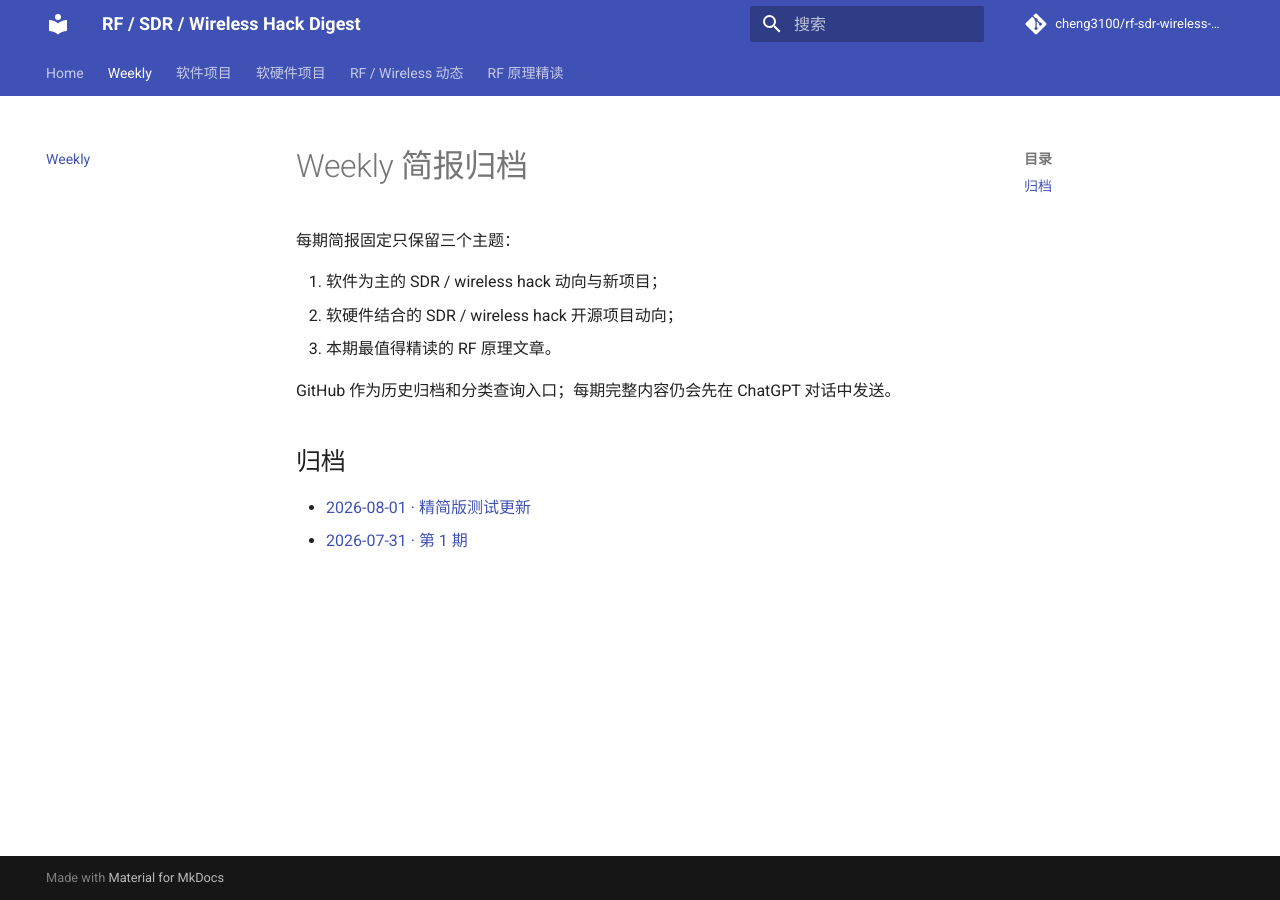
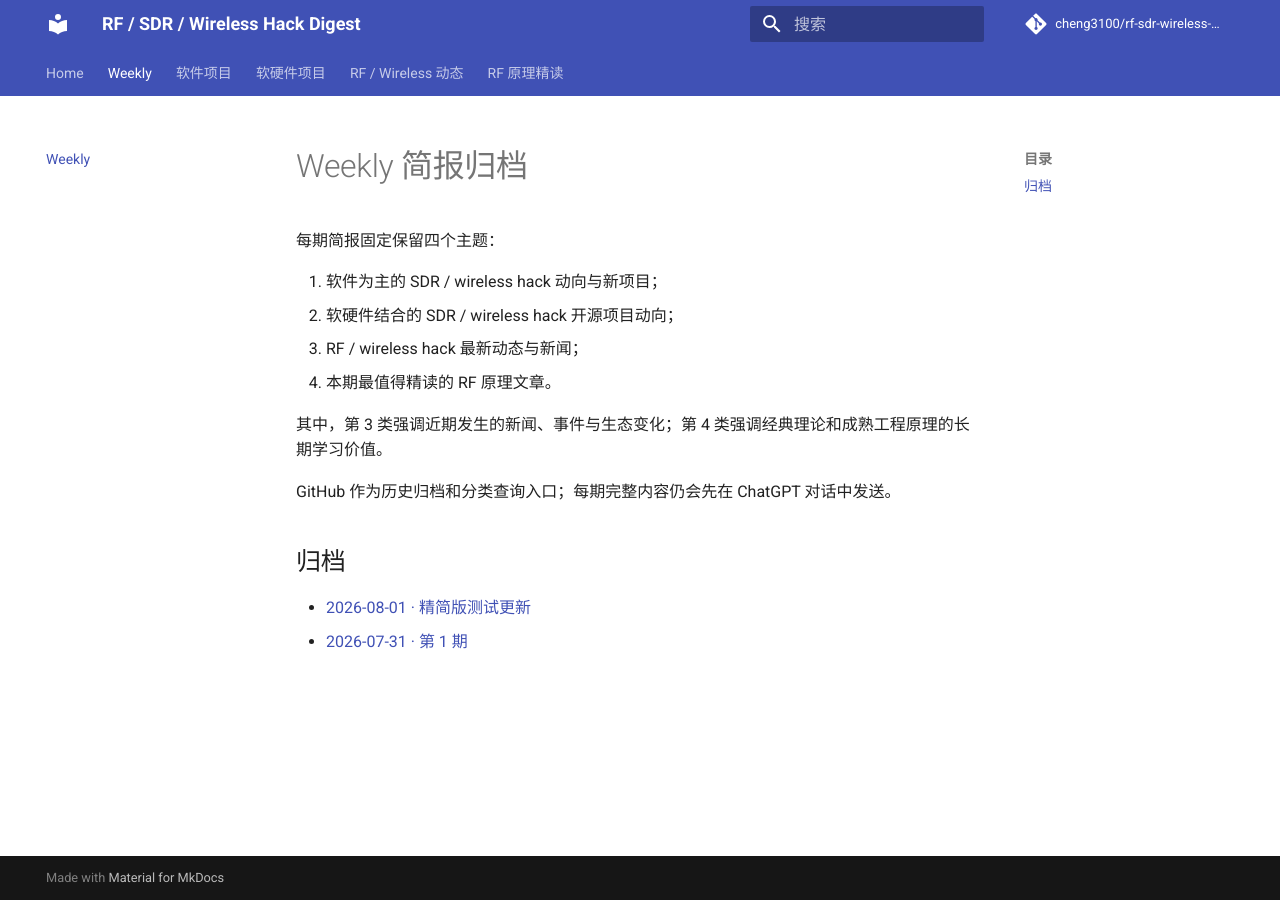
Before and after one commit to cheng3100/rf-sdr-wireless-security-digest, an MkDocs documentation site: the page built from docs/weekly/index.md, in a window 1280 px wide. Built offline with MkDocs 1.6.1 and Material for MkDocs 9.7.7, drawn with Linux system fonts in a browser that asks for light colours; comment, search, counter and statistics services are not loaded.

Commit message:
Update weekly archive for four-topic format

```diff
--- a/docs/weekly/index.md
+++ b/docs/weekly/index.md
@@ -1,10 +1,13 @@
 # Weekly 简报归档
 
-每期简报固定只保留三个主题：
+每期简报固定保留四个主题：
 
 1. 软件为主的 SDR / wireless hack 动向与新项目；
 2. 软硬件结合的 SDR / wireless hack 开源项目动向；
-3. 本期最值得精读的 RF 原理文章。
+3. RF / wireless hack 最新动态与新闻；
+4. 本期最值得精读的 RF 原理文章。
+
+其中，第 3 类强调近期发生的新闻、事件与生态变化；第 4 类强调经典理论和成熟工程原理的长期学习价值。
 
 GitHub 作为历史归档和分类查询入口；每期完整内容仍会先在 ChatGPT 对话中发送。
 
```
